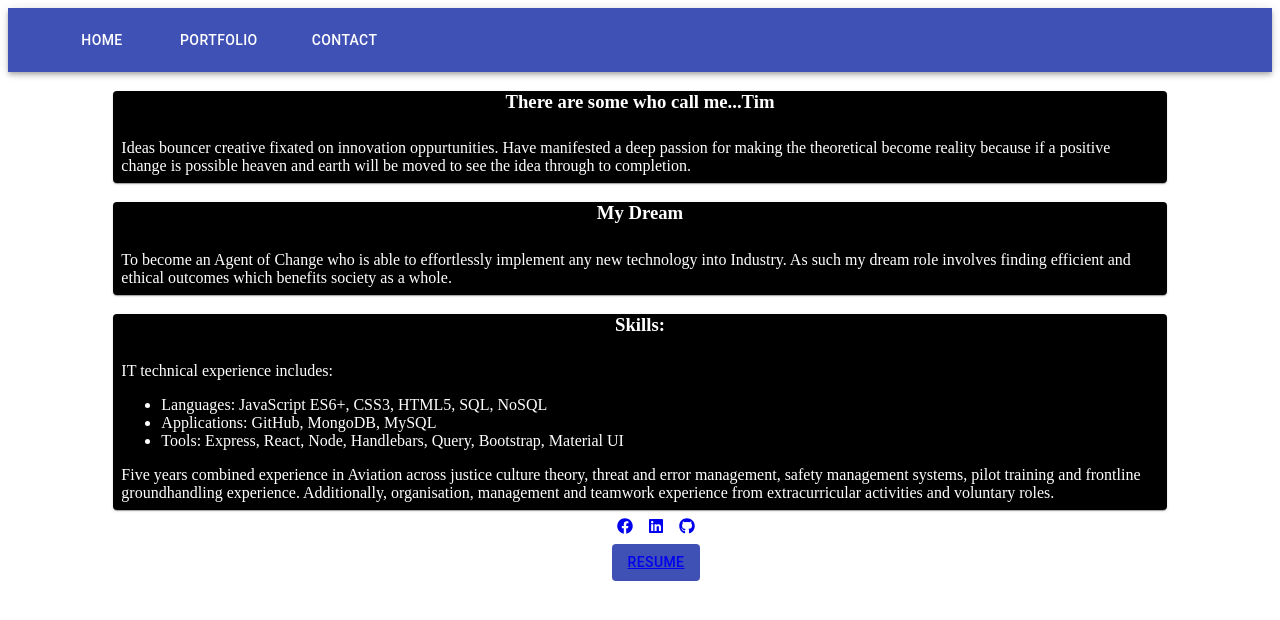
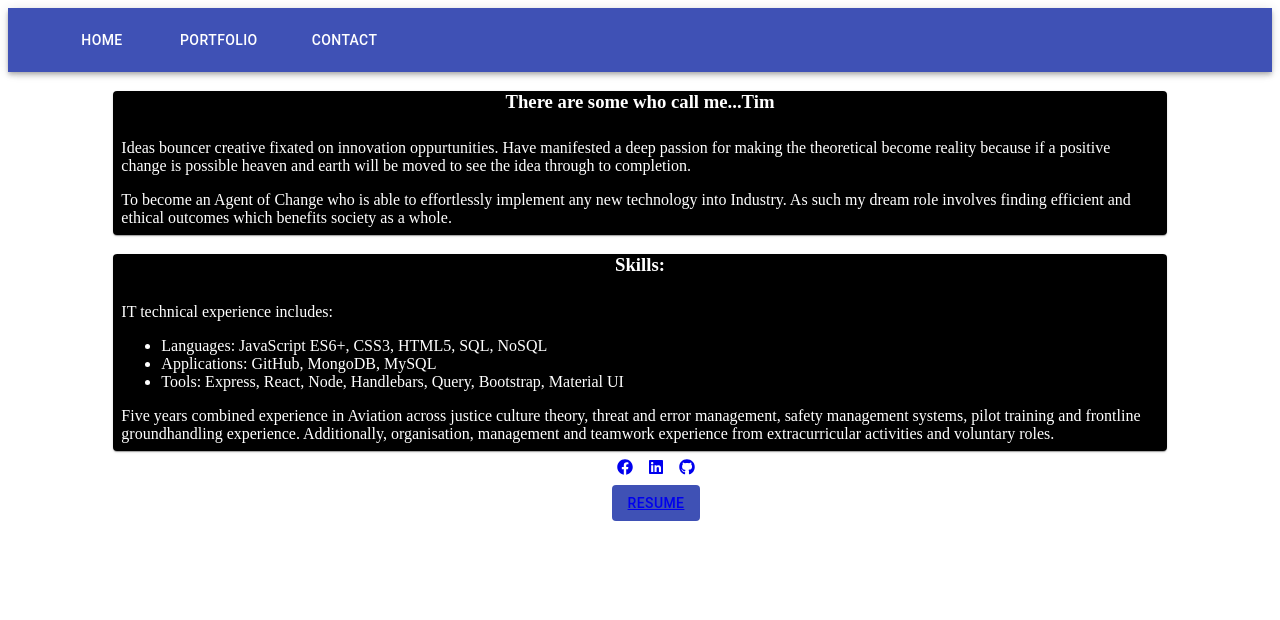
Before and after one commit to xenonth/my-react-portfolio, a React (Create React App) app: page / in a window 1280 px wide. Shown: the top 620 px of the page. Built offline with nearby package versions, Linux system fonts and the light colour scheme.

Commit message:
Workout Data change title and description to better mirror the image

```diff
--- a/src/components/Dream.js
+++ /dev/null
@@ -1,34 +0,0 @@
-import React from 'react';
-
-//import Dream string statement from text file
-import DreamText from './text/DreamText';
-
-//useStyles for footer background to remain at the bottom
-import {makeStyles} from "@material-ui/core/styles"
-
-const useStyles = makeStyles(() => ({
-
-    space: {
-        margin: "1%",
-    },
-    header: {
-        textAlign: "center",
-    }
-}))
-
-
-function Dream() {
-    const classes = useStyles();
-
-    return (
-       <div className={classes.root}>
-           <h3 className={classes.header}>
-           My Dream
-           </h3>
-
-           <DreamText className={classes.space}/>
-       </div>
-    )
-}
-
-export default Dream;
--- a/src/components/Intro.js
+++ b/src/components/Intro.js
@@ -2,6 +2,8 @@ import React from 'react';
 
 //import Intro string statement from text file
 import IntroText from './text/IntroText';
+
+import DreamText from './text/DreamText';
 
 //useStyles for footer background to remain at the bottom
 import {makeStyles} from "@material-ui/core/styles"
@@ -23,6 +25,7 @@ function Intro() {
            </h3>
 
            <IntroText />
+           <DreamText />
         </div>
     )
 }
--- a/src/components/projectData/workout.js
+++ b/src/components/projectData/workout.js
@@ -3,8 +3,8 @@ import WorkoutPic from "./workout.jpeg"
 const WorkoutData = {
     picture: WorkoutPic,
     heading: "workout",
-    projectTitle: "Mongoose Workout",
-    description: "A self-learning project to allow the user to plan and save their workout to the web application.",
+    projectTitle: "Exercise App",
+    description: "A workout aplication utilising MongoDB and to record and save the users workout.",
     appLink: "https://damp-cove-93453.herokuapp.com/?id=5fd3ffd57b7c86402879f449",
     repoLink: "https://github.com/xenonth/mongoose-workout",
 }
--- a/src/pages/Home.js
+++ b/src/pages/Home.js
@@ -2,8 +2,6 @@ import React from 'react';
 
 //import who I am statements for home webpage in order of display
 import Intro from '../components/Intro';
-
-import Dream from '../components/Dream';
 
 import Life from '../components/Life';
 
@@ -40,11 +38,6 @@ function Home() {
 
 
 
-                <Paper className={classes.root}>
-                    <Dream />
-                </Paper>
-
-
 
                 <Paper className={classes.root}>
                     <Life />
```
